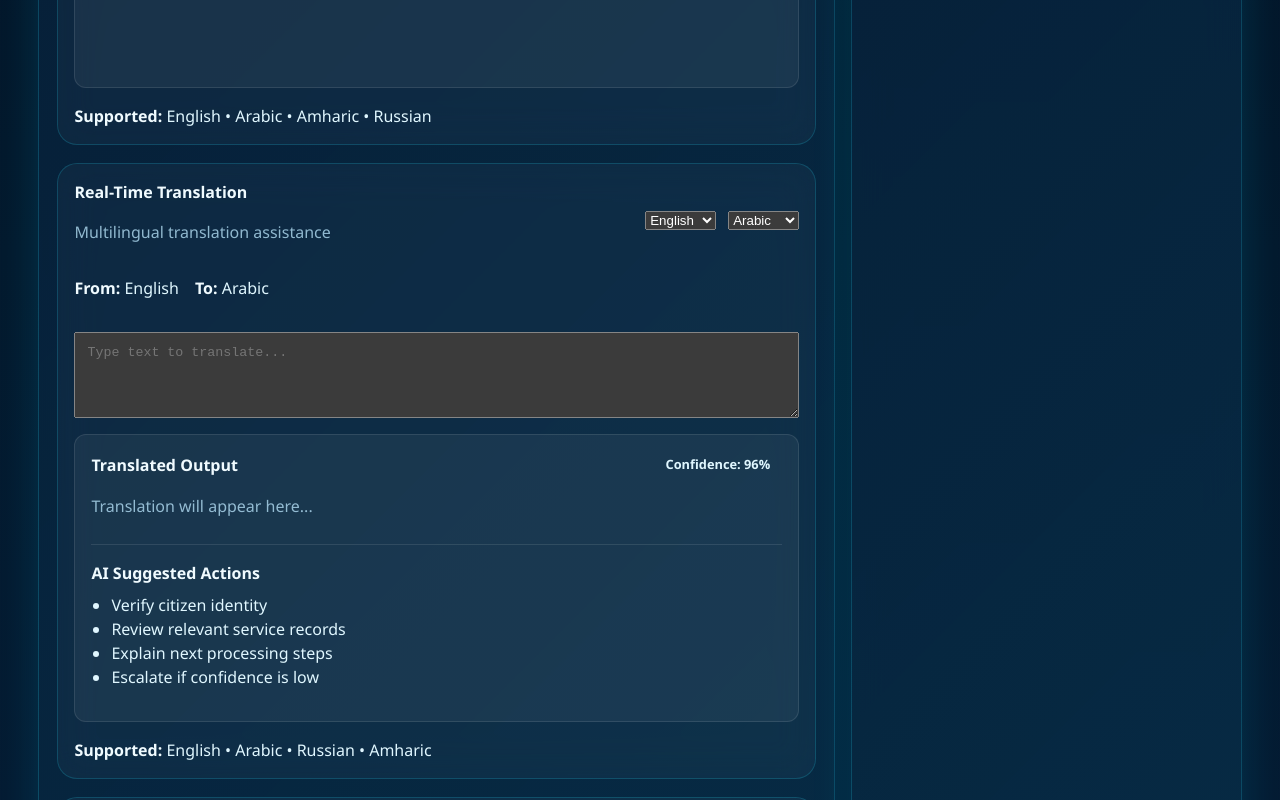
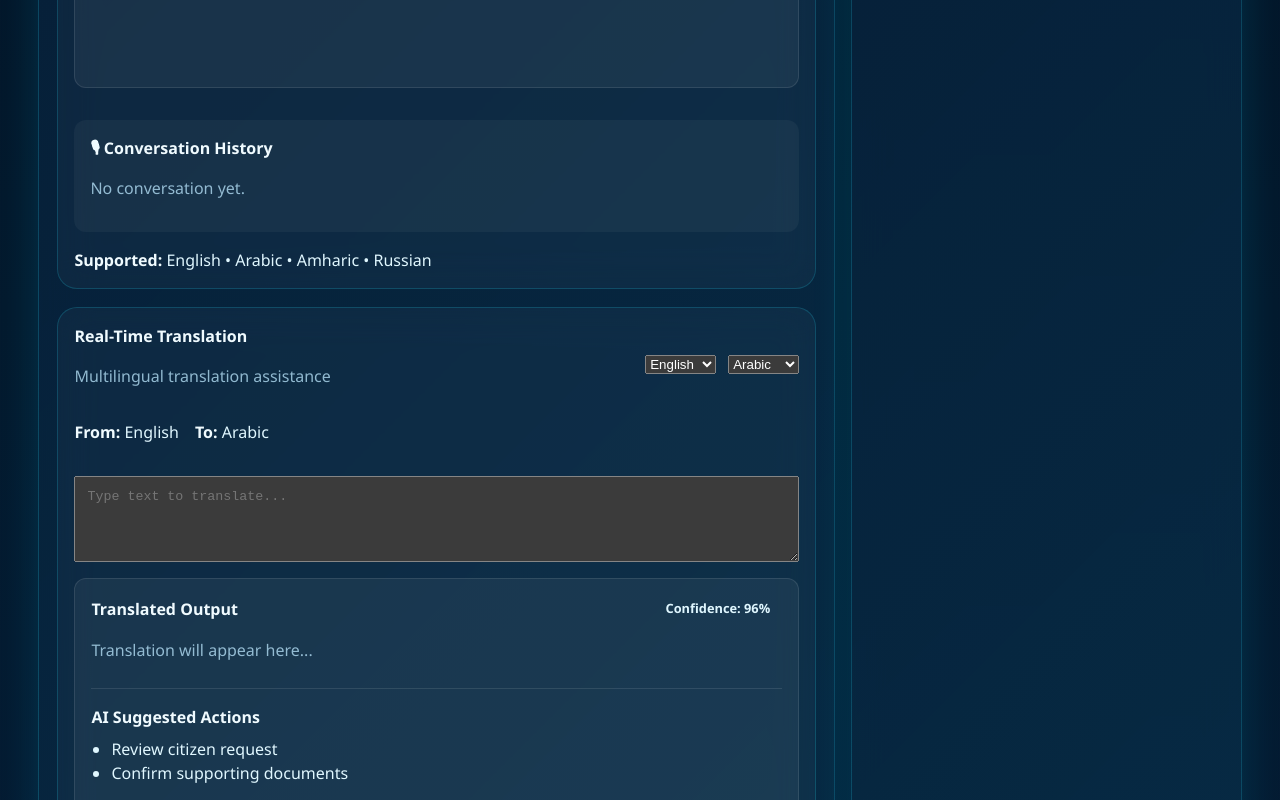
Before and after one commit to PShungube/Jutoverse-demo, a React (Vite) app: page /representative-assistant in a window 1280 px wide. Shown: the part 2000-2800 px from the top of the page. Built offline with nearby package versions, Linux system fonts and the light colour scheme.

Commit message:
Fix translation panel and add AI suggestions

```diff
--- a/src/features/representative-assistant/components/TranscriptionPanel.tsx
+++ b/src/features/representative-assistant/components/TranscriptionPanel.tsx
@@ -17,6 +17,7 @@ export function TranscriptionPanel({
 }: TranscriptionPanelProps) {
   const [listening, setListening] = useState(false);
   const [transcript, setTranscript] = useState('');
+  const [history, setHistory] = useState<string[]>([]);
   const [language, setLanguage] = useState('English');
   const [selectedLanguage, setSelectedLanguage] =
   useState('en-US');
@@ -44,6 +45,18 @@ export function TranscriptionPanel({
       }
 
       setTranscript(currentTranscript);
+      if (
+  currentTranscript.trim() &&
+  currentTranscript !== transcript
+) {
+  const timestamp =
+    new Date().toLocaleTimeString();
+
+  setHistory((prev) => [
+    ...prev,
+    `${timestamp}: ${currentTranscript}`,
+  ]);
+}
       onTranscriptChange?.(currentTranscript);
 
       if (/[а-яА-Я]/.test(currentTranscript)) {
@@ -129,8 +142,24 @@ export function TranscriptionPanel({
     {/* Status row */}
     <div className="transcription-meta">
       <div>
-        <strong>Language:</strong> {language}
-      </div>
+  <strong>Detected:</strong>{' '}
+
+  {language === 'English' && (
+    <span>🟢 English Detected</span>
+  )}
+
+  {language === 'Arabic' && (
+    <span>🟠 Arabic Detected</span>
+  )}
+
+  {language === 'Russian' && (
+    <span>🔵 Russian Detected</span>
+  )}
+
+  {language === 'Amharic' && (
+    <span>🟣 Amharic Detected</span>
+  )}
+</div>
 
       <div>
         <strong>Status:</strong> {listening ? 'Listening' : 'Idle'}
@@ -151,7 +180,32 @@ export function TranscriptionPanel({
   )}
 </div>
 
-    {/* Footer */}
+   <div
+  style={{
+    marginTop: '1rem',
+    padding: '1rem',
+    borderRadius: '12px',
+    background: 'rgba(255,255,255,0.04)',
+  }}
+>
+  <strong>🎙 Conversation History</strong>
+
+  {history.length === 0 ? (
+    <p>No conversation yet.</p>
+  ) : (
+    <ul
+      style={{
+        marginTop: '0.75rem',
+        paddingLeft: '1rem',
+      }}
+    >
+      {history.map((item, index) => (
+        <li key={index}>{item}</li>
+      ))}
+    </ul>
+  )}
+</div>
+   {/* Footer */}
     <div className="transcription-footer">
   <strong>Supported:</strong>
 
--- a/src/features/representative-assistant/components/TranslationPanel.tsx
+++ b/src/features/representative-assistant/components/TranslationPanel.tsx
@@ -28,7 +28,10 @@ export function TranslationPanel({
     return 'Translation will appear here...';
   }
 
-    const dictionary: Record<string, Record<string, string>> = {
+  const dictionary: Record<
+    string,
+    Record<string, string>
+  > = {
     hello: {
       Arabic: 'مرحبا',
       Russian: 'Привет',
@@ -53,6 +56,64 @@ export function TranslationPanel({
     dictionary[key]?.[targetLanguage] ||
     `[${targetLanguage}] ${sourceText}`
   );
+};
+
+const getSuggestions = () => {
+  const text = sourceText.toLowerCase();
+
+  const suggestions: string[] = [];
+
+  if (
+    text.includes('identity') ||
+    text.includes('id')
+  ) {
+    suggestions.push(
+      'Verify citizen identity records'
+    );
+  }
+
+  if (text.includes('passport')) {
+    suggestions.push(
+      'Validate passport information'
+    );
+  }
+
+  if (
+    text.includes('benefit') ||
+    text.includes('grant')
+  ) {
+    suggestions.push(
+      'Review benefits eligibility'
+    );
+  }
+
+  if (
+    text.includes('application')
+  ) {
+    suggestions.push(
+      'Open application workflow'
+    );
+  }
+
+  if (
+    text.includes('complaint')
+  ) {
+    suggestions.push(
+      'Escalate complaint for review'
+    );
+  }
+
+  if (suggestions.length === 0) {
+    suggestions.push(
+      'Review citizen request'
+    );
+
+    suggestions.push(
+      'Confirm supporting documents'
+    );
+  }
+
+  return suggestions;
 };
 
   return (
@@ -149,18 +210,22 @@ export function TranslationPanel({
   }}
 >
   <strong>AI Suggested Actions</strong>
-
   <ul
   style={{
     marginTop: '0.5rem',
     paddingLeft: '1.25rem',
   }}
 >
-    <li>Verify citizen identity</li>
-    <li>Review relevant service records</li>
-    <li>Explain next processing steps</li>
-    <li>Escalate if confidence is low</li>
+  {getSuggestions().map(
+    (suggestion: string, index: number) => (
+      <li key={index}>
+        {suggestion}
+      </li>
+    )
+  )}
 </ul>
+
+
 </div>
   </div>
 </div>
```
Lines whose indentation alone changed are shown as unchanged.
